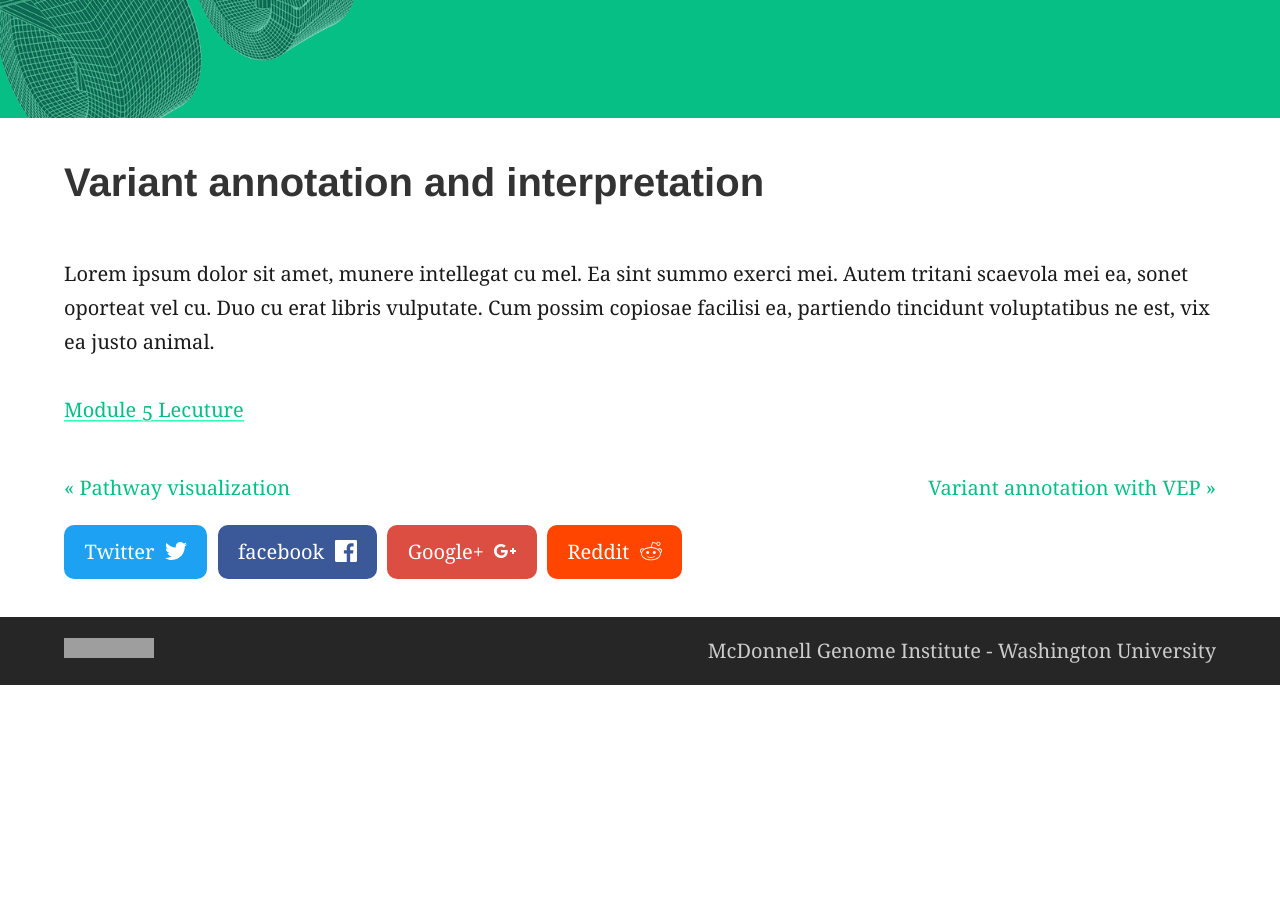
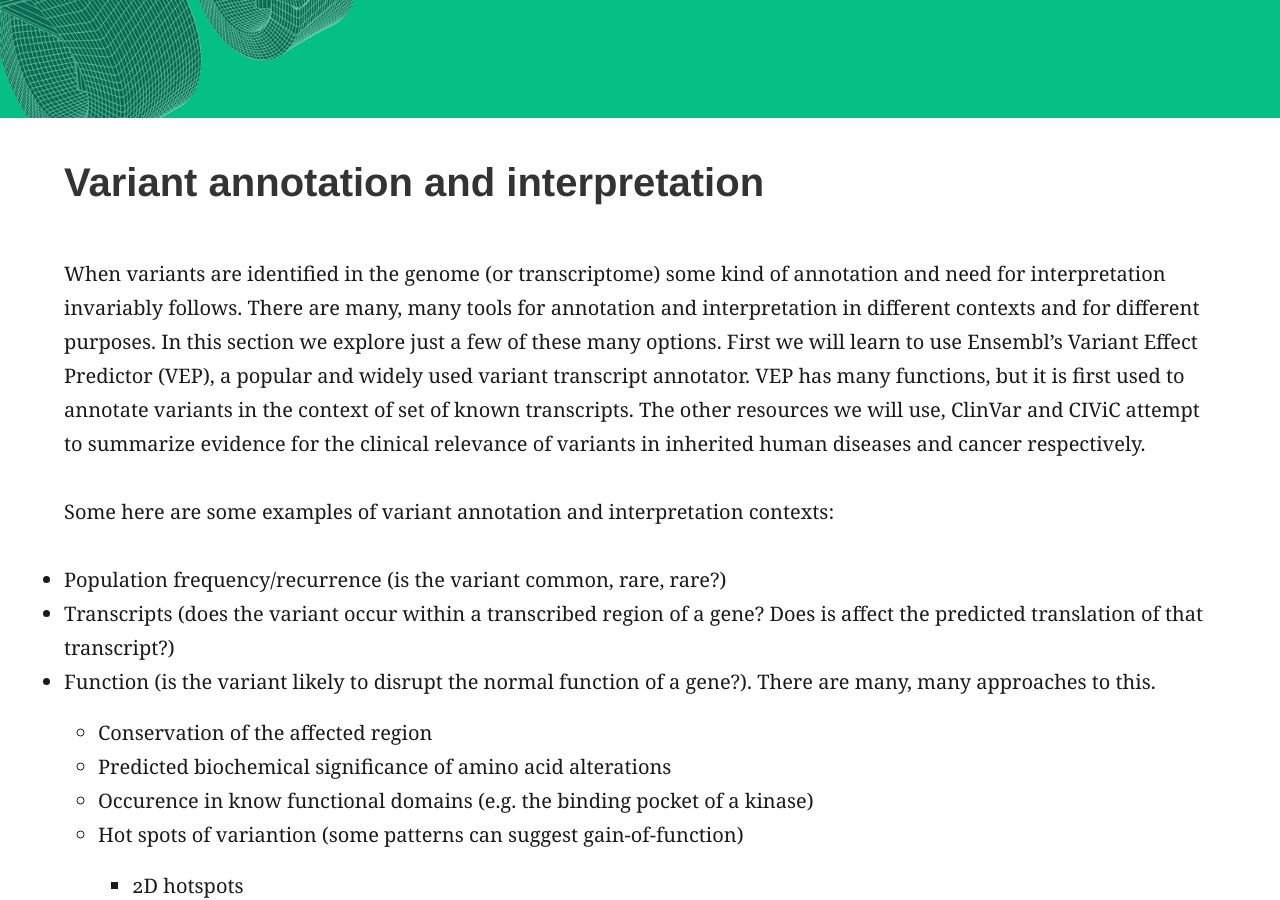
Before and after one commit to griffithlab/genviz.org, a Jekyll site: the page built from _posts/0005-01-01-Variant_Annotation_and_Interpretation.md, in a window 1280 px wide and 900 px high, scrolled down 306 px. Built offline with Jekyll 4.4.1, drawn with Linux system fonts in a browser that asks for light colours; before the commit the page ends 991 px from its top, so only the background shows below that; some of the changed text lies outside the part shown; grey boxes are pictures that could not be loaded.

Commit message:
Create intro to annotation and interpretation section.

```diff
--- a/_posts/0005-01-01-Variant_Annotation_and_Interpretation.md
+++ b/_posts/0005-01-01-Variant_Annotation_and_Interpretation.md
@@ -8,6 +8,21 @@ feature_image: "assets/genvis-dna-bg_optimized_v1a.png"
 date: 0005-01-01
 ---
 
-Lorem ipsum dolor sit amet, munere intellegat cu mel. Ea sint summo exerci mei. Autem tritani scaevola mei ea, sonet oporteat vel cu. Duo cu erat libris vulputate. Cum possim copiosae facilisi ea, partiendo tincidunt voluptatibus ne est, vix ea justo animal.
+When variants are identified in the genome (or transcriptome) some kind of annotation and need for interpretation invariably follows. There are many, many tools for annotation and interpretation in different contexts and for different purposes. In this section we explore just a few of these many options. First we will learn to use Ensembl's Variant Effect Predictor (VEP), a popular and widely used variant transcript annotator. VEP has many functions, but it is first used to annotate variants in the context of set of known transcripts. The other resources we will use, ClinVar and CIViC attempt to summarize evidence for the clinical relevance of variants in inherited human diseases and cancer respectively.
+
+Some here are some examples of variant annotation and interpretation contexts:
+* Population frequency/recurrence (is the variant common, rare, rare?)
+* Transcripts (does the variant occur within a transcribed region of a gene? Does is affect the predicted translation of that transcript?)
+* Function (is the variant likely to disrupt the normal function of a gene?). There are many, many approaches to this.
+  * Conservation of the affected region
+  * Predicted biochemical significance of amino acid alterations
+  * Occurence in know functional domains (e.g. the binding pocket of a kinase)
+  * Hot spots of variantion (some patterns can suggest gain-of-function)
+    * 2D hotspots
+    * 3D hotspots
+  * Patterns that suggest loss of function
+  * Actual experimental evidence for the specific variant or one very similar
+
+* What other approaches can you think of?
 
 [Module 5 Lecuture](http://genviz.org/lectures/GenViz_Module5_Lecture.pptx)
```
